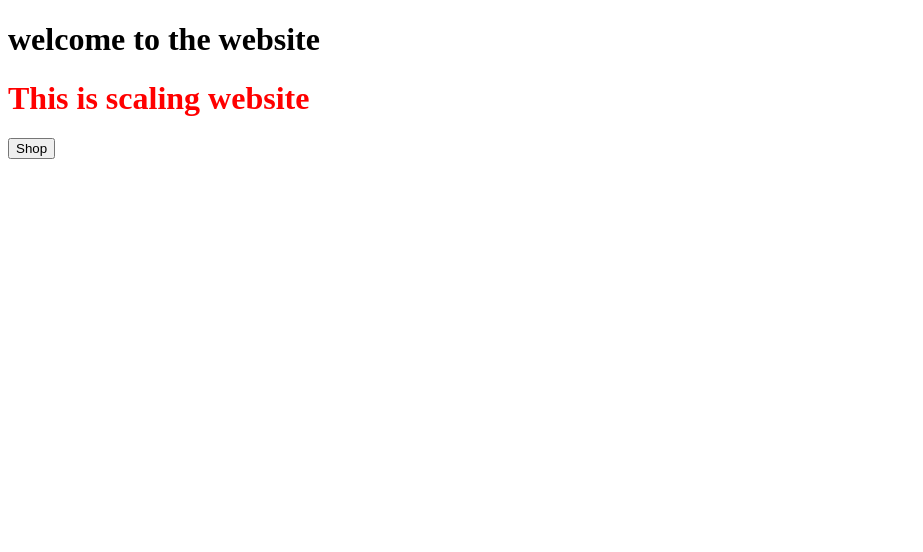
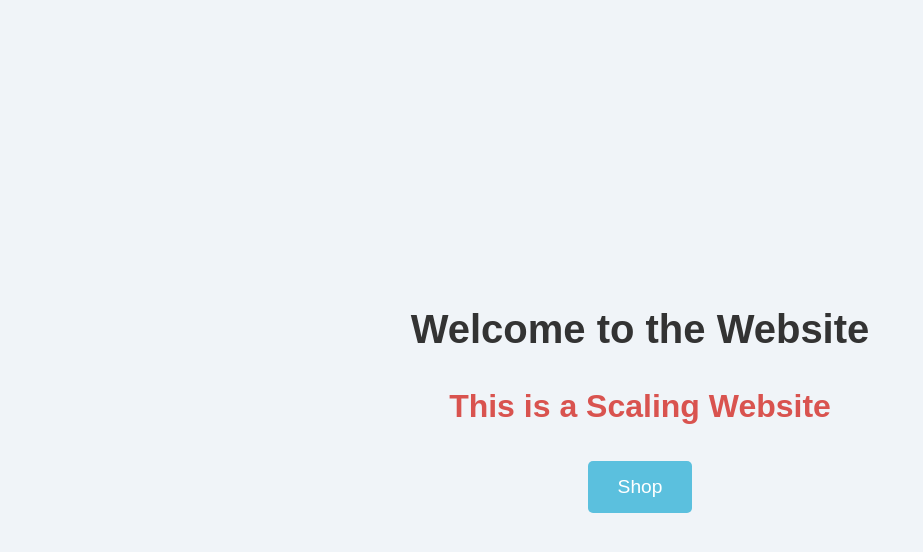
Before and after one commit to jscoderdevv0user/scaling-journey, a plain HTML site: page index.html in a window 1280 px wide. Shown: the whole page, without its empty margins (0-923 px from the left). Drawn offline with Linux system fonts and the light colour scheme.

Commit message:
updated the styles
.

```diff
--- a/index.html
+++ b/index.html
@@ -4,18 +4,67 @@
 <head>
     <meta charset="UTF-8">
     <meta name="viewport" content="width=device-width, initial-scale=1.0">
-    <title>Scaling websites</title>
+    <title>Scaling Websites</title>
+    <style>
+        body {
+            background-color: #f0f4f8;
+            font-family: Arial, sans-serif;
+            display: flex;
+            flex-direction: column;
+            align-items: center;
+            justify-content: center;
+            height: 100vh;
+            margin: 0;
+            text-align: center;
+        }
+
+        h1 {
+            margin: 0.5em 0;
+        }
+
+        h1:first-of-type {
+            font-weight: bold;
+            font-size: 2.5em;
+            color: #333;
+        }
+
+        h1:nth-of-type(2) {
+            color: #d9534f;
+            font-size: 2em;
+        }
+
+        button {
+            background-color: #5bc0de;
+            color: white;
+            padding: 15px 30px;
+            font-size: 1.2em;
+            border: none;
+            border-radius: 5px;
+            cursor: pointer;
+            transition: background-color 0.3s ease;
+        }
+
+        button:hover {
+            background-color: #31b0d5;
+        }
+
+        .button-container {
+            display: flex;
+            justify-content: center;
+            margin-top: 20px;
+        }
+    </style>
 </head>
 
 <body>
 
-    <h1 style="font-weight: bold;">
-        welcome to the website
-    </h1>
-    <h1 style="color: red;">
-        This is scaling website
-    </h1>
-    <button>Shop</button>
+    <h1>Welcome to the Website</h1>
+    <h1>This is a Scaling Website</h1>
+
+    <div class="button-container">
+        <button>Shop</button>
+    </div>
+
 </body>
 
 </html>
```
